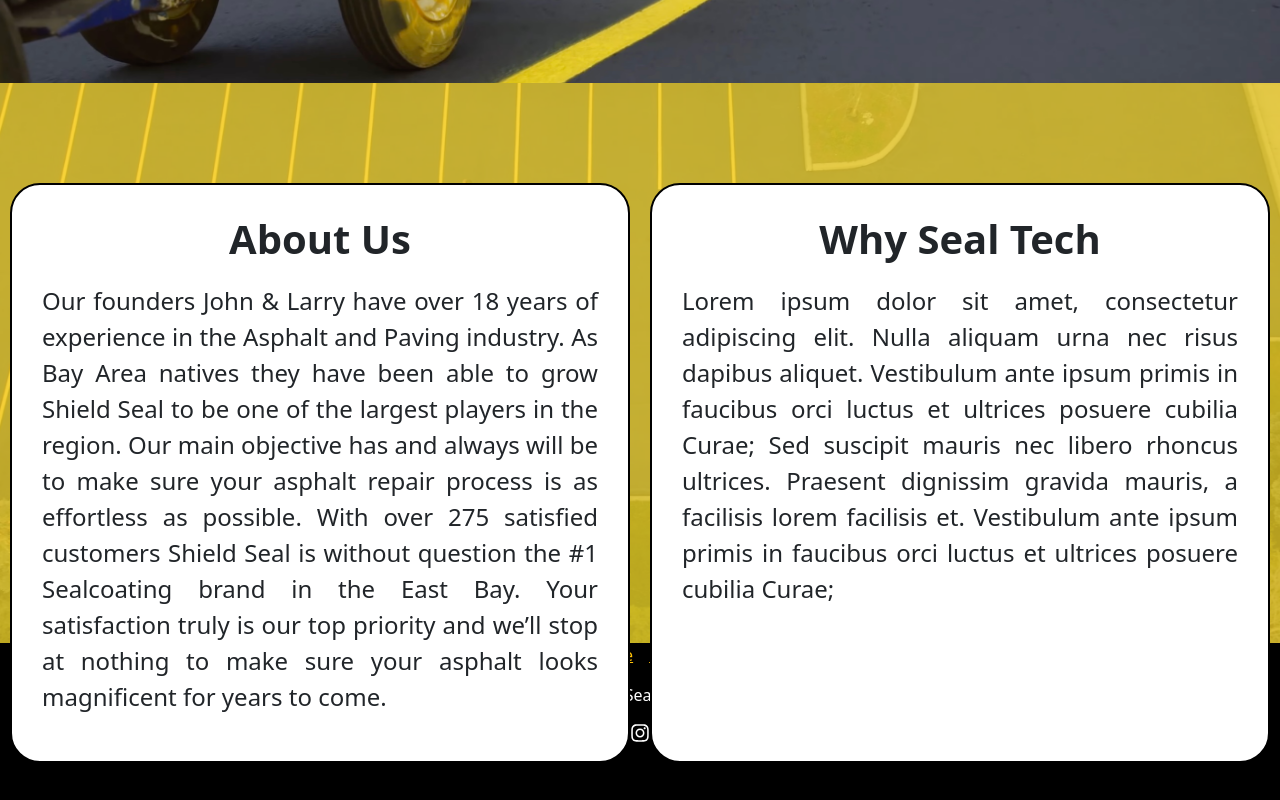
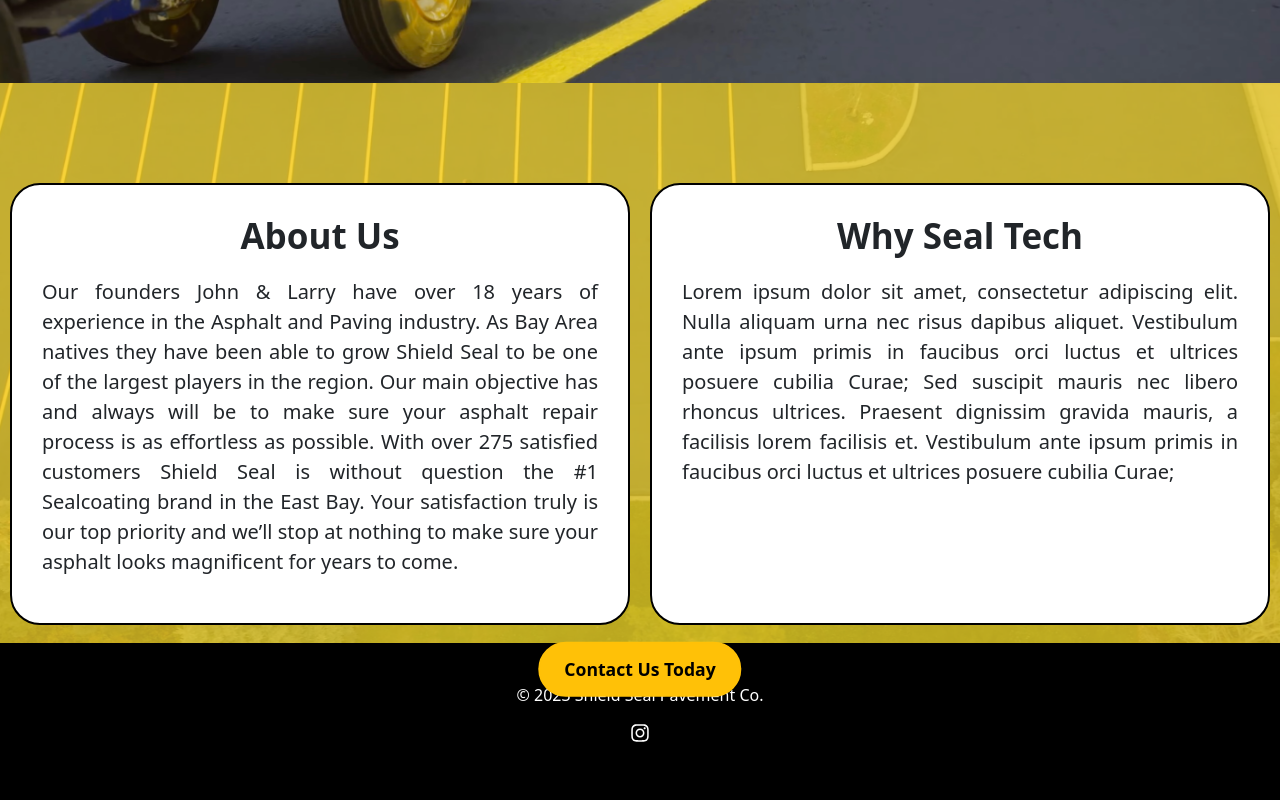
Before and after one commit to ahmaadidrees/ShieldSeal, a React (Create React App) app: page / in a window 1280 px wide. Shown: the part 1873-2673 px from the top of the page. Built offline with nearby package versions, Linux system fonts and the light colour scheme.

Commit message:
added more changes, main thing left is gallery component/page

```diff
--- a/package.json
+++ b/package.json
@@ -14,6 +14,7 @@
     "react-bootstrap": "^2.7.4",
     "react-dom": "^18.2.0",
     "react-icons": "^4.8.0",
+    "react-responsive": "^9.0.2",
     "react-router-dom": "^6.10.0",
     "react-scripts": "5.0.1",
     "tailwindcss": "^3.3.1",
--- a/src/App.js
+++ b/src/App.js
@@ -1,8 +1,21 @@
+import { useEffect } from 'react';
+import { useLocation } from 'react-router-dom';
 import Home from './pages/Home';
 import { BrowserRouter as Router, Route, Routes } from 'react-router-dom';
 import SealcoatPage from './pages/SealcoatPage';
 import CrackFillingPage from './pages/CrackFillingPage';
 import LinePaintingPage from './pages/LinePaintingPage';
+import ContactPage from './pages/ContactPage';
+
+// function ScrollToTop() {
+//   const { pathname } = useLocation();
+
+//   useEffect(() => {
+//     window.scrollTo({ top: 0, behavior: 'smooth' });
+//   }, [pathname]);
+
+//   return null;
+// }
 
 function App() {
   return (
@@ -13,6 +26,7 @@
           <Route path="/sealcoat" element={<SealcoatPage />} />
           <Route path="/crack" element={<CrackFillingPage />} />
           <Route path="/line" element={<LinePaintingPage />} />
+          <Route path="/contact" element={<ContactPage />} />
         </Routes>
       </div>
     </Router>
--- a/src/components/AboutUs.css
+++ b/src/components/AboutUs.css
@@ -54,3 +54,91 @@
     line-height: 1.5;
     text-align: justify;
   }
+  @media (max-width: 1356px) {
+    .about-us-left h2,
+    .about-us-right h2 {
+      font-size: 35px;
+    }
+
+    .about-us-left p,
+    .about-us-right p {
+      font-size: 20px;
+    }
+  }
+  @media (max-width: 1009px) {
+    .about-us-left h2,
+    .about-us-right h2 {
+      font-size: 32px;
+    }
+
+    .about-us-left p,
+    .about-us-right p {
+      font-size: 17px;
+    }
+  }
+  @media (max-width: 758px) {
+    .about-us-left h2,
+    .about-us-right h2 {
+      font-size: 30px;
+    }
+
+    .about-us-left p,
+    .about-us-right p {
+      font-size: 13px;
+    }
+  }
+  @media (max-width: 560px) {
+    .about-us-left h2,
+    .about-us-right h2 {
+      font-size: 28px;
+    }
+
+    .about-us-left p,
+    .about-us-right p {
+      font-size: 12px;
+    }
+  }
+  @media (max-width: 518px) {
+    .about-us-left h2,
+    .about-us-right h2 {
+      font-size: 25px;
+    }
+
+    .about-us-left p,
+    .about-us-right p {
+      font-size: 11.5px;
+    }
+  }
+  @media (max-width: 500px) {
+    .about-us-left h2,
+    .about-us-right h2 {
+      font-size: 22px;
+    }
+
+    .about-us-left p,
+    .about-us-right p {
+      font-size: 10.75px;
+    }
+  }
+  .about-btn {
+    position: absolute;
+    z-index: 1;
+    top: 110%; /* updated value */
+    left: 50%;
+    transform: translate(-50%, -50%);
+    padding: 12px 24px;
+    background-color: #ffc107;;
+    color: black;
+    font-size: 110%;
+    font-weight: bold;
+    border: 2px solid #ffc107;
+    border-radius: 50px;
+    cursor: pointer;
+    transition: background-color 0.3s ease, color 0.3s ease;
+    margin-bottom: 50px; /* added margin-bottom */
+  }
+  .about-btn:hover {
+    background-color: black !important;
+    color: #ffc107 !important;
+    border: none !important;
+  }
--- a/src/components/AboutUs.js
+++ b/src/components/AboutUs.js
@@ -1,8 +1,11 @@
 import React from 'react';
 import './AboutUs.css'
+import { Link } from 'react-router-dom';
 const AboutUs = () => {
+
+
   return (
-    <div className="about-us">
+    <div id='about' className="about-us">
       <div className="about-us-content">
         <div className="about-us-left">
           <h2>About Us</h2>
@@ -12,6 +15,8 @@
           <h2>Why Seal Tech</h2>
           <p>Lorem ipsum dolor sit amet, consectetur adipiscing elit. Nulla aliquam urna nec risus dapibus aliquet. Vestibulum ante ipsum primis in faucibus orci luctus et ultrices posuere cubilia Curae; Sed suscipit mauris nec libero rhoncus ultrices. Praesent dignissim gravida mauris, a facilisis lorem facilisis et. Vestibulum ante ipsum primis in faucibus orci luctus et ultrices posuere cubilia Curae;</p>
         </div>
+        <Link to='contact'>
+          <button onClick={()=>{window.scrollTo({ top: 0, behavior: 'smooth' });}} className="about-btn">Contact Us Today</button></Link>
       </div>
     </div>
   );
--- /dev/null
+++ b/src/components/ContactUs.css
@@ -0,0 +1,17 @@
+.contact-btn {
+    background-color: #ffc107;
+    color: black;
+    padding: 10px;
+    font-size: 16px;
+    line-height: 1.5;
+    cursor: pointer;
+    transition: background-color 0.2s ease-in-out;
+    width: 100%;
+    z-index: 20;
+    border: none !important;
+  }
+  .contact-btn:hover {
+    background-color: black !important;
+    color: #ffc107 !important;
+    border: none !important;
+  }
--- a/src/components/ContactUs.js
+++ b/src/components/ContactUs.js
@@ -1,5 +1,6 @@
 import { useState } from 'react';
 import { Container, Form, Button } from 'react-bootstrap';
+import './ContactUs.css'
 
 function ContactUs() {
   const [name, setName] = useState('');
@@ -25,9 +26,9 @@
   };
 
   return (
-    <Container style = {{height: '100vh'}}>
+    <Container style = {{height: '100vh', position:'relative', top:"100px", paddingLeft: "100px", paddingRight: "100px"}}>
       <center>
-      <h1>Contact Us</h1></center>
+      <h1>Contact Us Today</h1></center>
       <Form onSubmit={handleSubmit}>
         <Form.Group className="mb-3" controlId="formName">
           <Form.Label>Name*</Form.Label>
@@ -83,7 +84,7 @@
           />
         </Form.Group>
 
-        <Button variant="primary" type="submit">
+        <Button className='contact-btn' variant="warning" type="submit">
           Submit
         </Button>
       </Form>
--- a/src/components/HeroSection.js
+++ b/src/components/HeroSection.js
@@ -1,5 +1,6 @@
 import React, { useState, useEffect } from 'react';
 import './HeroSection.css';
+import { Link } from 'react-router-dom';
 
 const HeroSection = () => {
   const [currentImageIndex, setCurrentImageIndex] = useState(0);
@@ -24,7 +25,8 @@
         <div className="hero-content">
           <h1 className="hero-title">COVER YOUR ASPHALT</h1>
           <h2 className="hero-subtitle">The East Bay’s #1 Pavement Maintenance Company</h2>
-          <button className="hero-button">Contact Us Today</button>
+          <Link to='contact'>
+          <button className="hero-button">Contact Us Today</button></Link>
         </div>
       </div>
     </div>
--- a/src/components/Services.js
+++ b/src/components/Services.js
@@ -1,6 +1,7 @@
 import React from 'react';
 import { Container, Button } from 'react-bootstrap';
 import './Services.css';
+import { Link } from 'react-router-dom';
 
 function Services() {
   return (
@@ -16,7 +17,7 @@
               <p>
               Asphalt sealcoating on a regular basis will more than triple the life of your parking lot.
               </p>
-              <Button onClick={()=>console.log('fuck')} variant="warning" className="service-button">Learn More</Button>
+              <Button as = {Link} to = '/sealcoat' onClick={()=>console.log('fuck')} variant="warning" className="service-button">Learn More</Button>
             </div>
           </div>
 
@@ -27,7 +28,7 @@
               <p>
               Crack sealing is the first line of defence against water penetrating your asphalt.
               </p>
-              <Button variant="warning" className="service-button">Learn More</Button>
+              <Button as = {Link} to = '/crack' variant="warning" className="service-button">Learn More</Button>
             </div>
           </div>
 
@@ -38,7 +39,7 @@
               <p>
               Line painting makes for a functional and safe parking lot for pedestrians and vehicles.
               </p>
-              <Button variant="warning" className="service-button">Learn More</Button>
+              <Button as = {Link} to= '/line'  variant="warning" className="service-button">Learn More</Button>
             </div>
           </div>
         </div>
--- a/src/components/Slideshow.js
+++ b/src/components/Slideshow.js
@@ -1,5 +1,6 @@
 import React, { useState, useEffect } from 'react';
 import './Slideshow.css';
+import { Link } from 'react-router-dom';
 
 const HeroSection = () => {
   const [currentImageIndex, setCurrentImageIndex] = useState(0);
@@ -24,7 +25,8 @@
         <div className="slide-content">
           <h1 className="slide-title">Get The Most Out Of Your Asphalt Parking Lot – 100% Satisfaction!</h1>
           <h2 className="slide-subtitle">We Provide A Full Range Of Asphalt Paving, Repair, & Maintenance Services</h2>
-          <button className="free-quote">Contact Us Today</button>
+          <Link to = "/contact#top" >
+          <button className="free-quote">Contact Us Today</button></Link>
         </div>
       </div>
     </div>
--- /dev/null
+++ b/src/pages/ContactPage.js
@@ -0,0 +1,17 @@
+import React from 'react'
+import Navbarr from '../components/Navbar'
+import Footer from '../components/Footer'
+import ContactUs from '../components/ContactUs'
+
+const ContactPage = () => {
+  return (
+    <div id='contact'>
+        <div id="top"></div>
+        <Navbarr isHomePage={true}  />
+        <ContactUs />
+        <Footer />
+    </div>
+  )
+}
+
+export default ContactPage;
```
Also changed, not shown: src/components/Navbar.js (+16 -10 lines), 1 other file (tests, documents, lock files or other folders).
